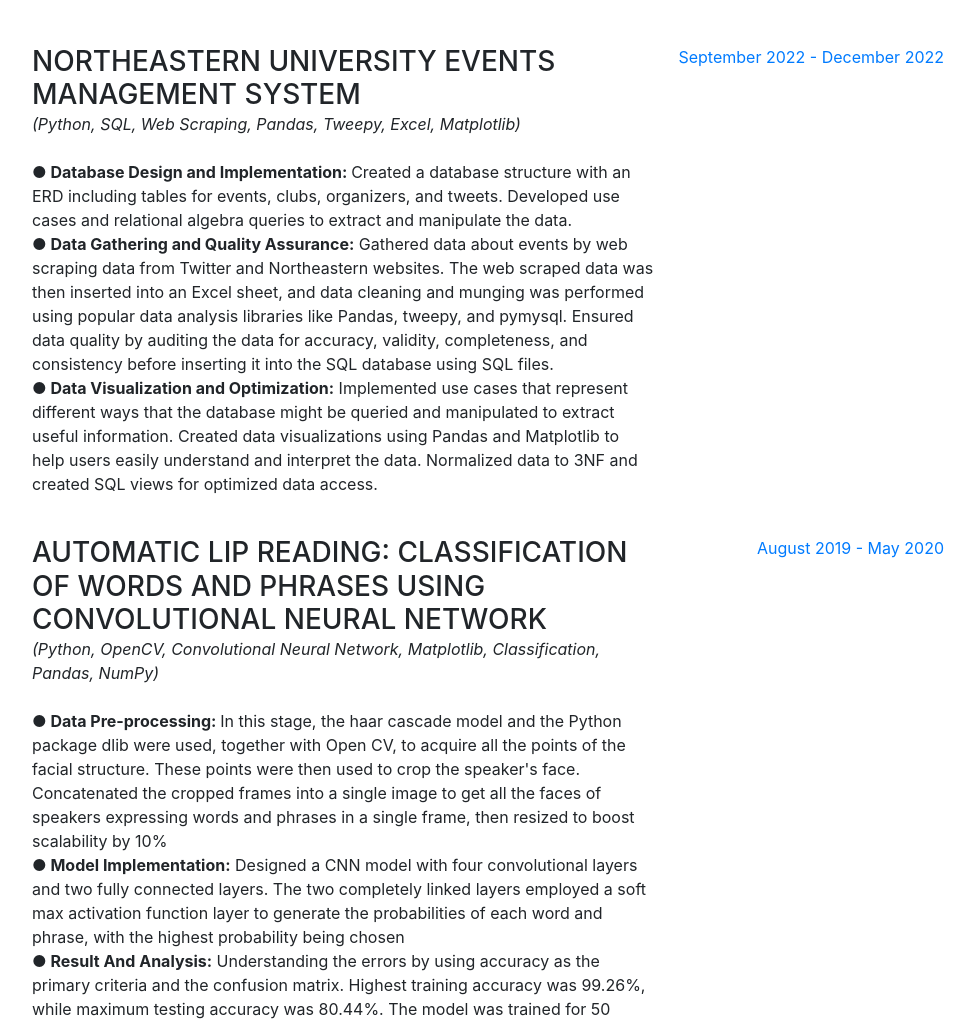
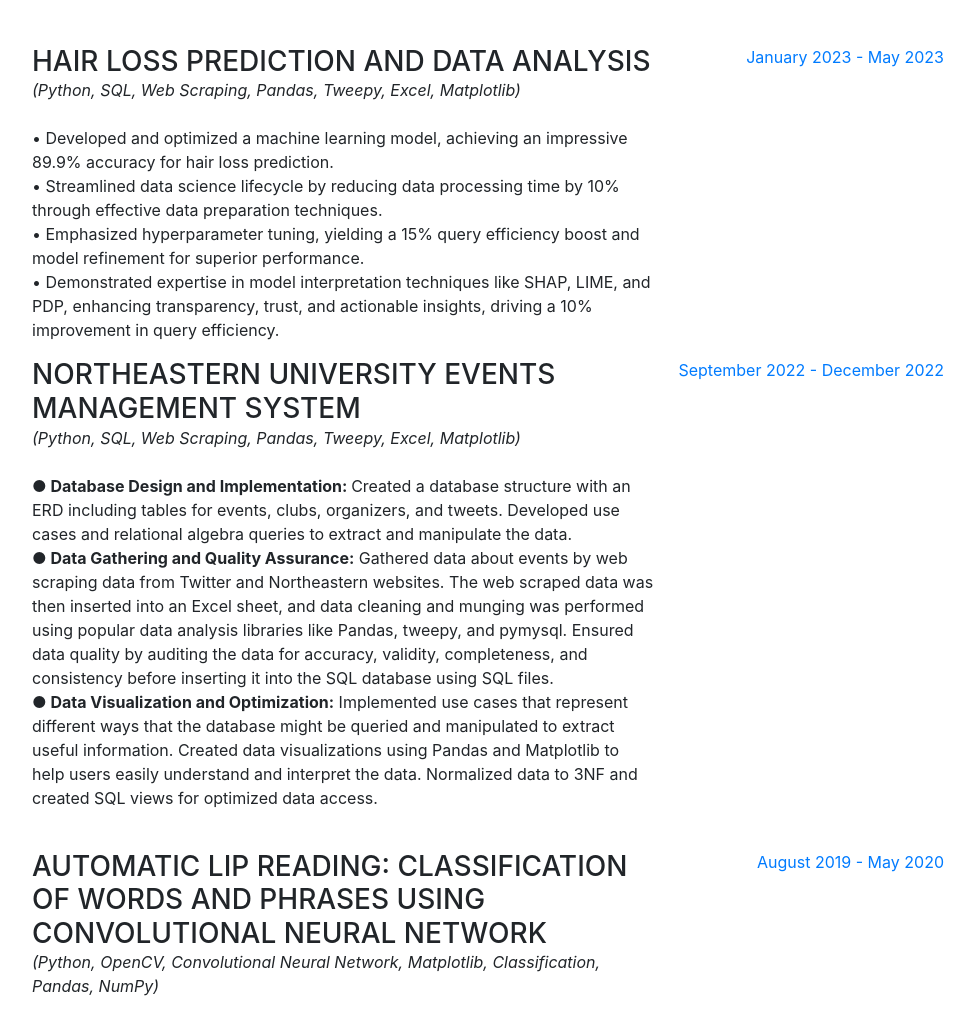
Before and after one commit to Poornachandra77/poornachandrakongaraportfolio, a website with bundled scripts: page index.html in a window 1280 px wide. Shown: the part 2669-3695 px from the top of the page, without its empty margins (288-1262 px from the left). Built offline with nearby package versions, Linux system fonts and the light colour scheme; a web font is replaced by a local one.

Commit message:
Update index.html

```diff
--- a/index.html
+++ b/index.html
@@ -218,6 +218,23 @@
           <h2 class="mb-5">Projects</h2>
           <div class="resume-item d-flex flex-column flex-md-row">
             <div class="resume-content mr-auto">
+              <h3 class="mb-0">Hair Loss Prediction and Data Analysis </h3>
+              <div><em>(Python, SQL, Web Scraping, Pandas, Tweepy, Excel, Matplotlib)</em><br><br>
+                <p>
+                •	Developed and optimized a machine learning model, achieving an impressive 89.9% accuracy for hair loss prediction.<br>
+                •	Streamlined data science lifecycle by reducing data processing time by 10% through effective data preparation techniques.<br>
+                •	Emphasized hyperparameter tuning, yielding a 15% query efficiency boost and model refinement for superior performance.<br>
+                •	Demonstrated expertise in model interpretation techniques like SHAP, LIME, and PDP, enhancing transparency, trust, and actionable insights, driving a 10% improvement in query efficiency.<br>
+                </p>
+              </div>
+              <p></p>
+            </div>
+            <div class="resume-date text-md-right">
+              <span class="text-primary">January 2023 - May 2023</span>
+            </div>
+          </div>
+          <div class="resume-item d-flex flex-column flex-md-row">
+            <div class="resume-content mr-auto">
               <h3 class="mb-0">Northeastern University Events Management System </h3>
               <div><em>(Python, SQL, Web Scraping, Pandas, Tweepy, Excel, Matplotlib)</em><br><br>
                 <b>● Database Design and Implementation: </b>	Created a database structure with an ERD including tables for events, clubs, organizers, and tweets. Developed use cases and relational algebra queries to extract and manipulate the data.<br>
```
